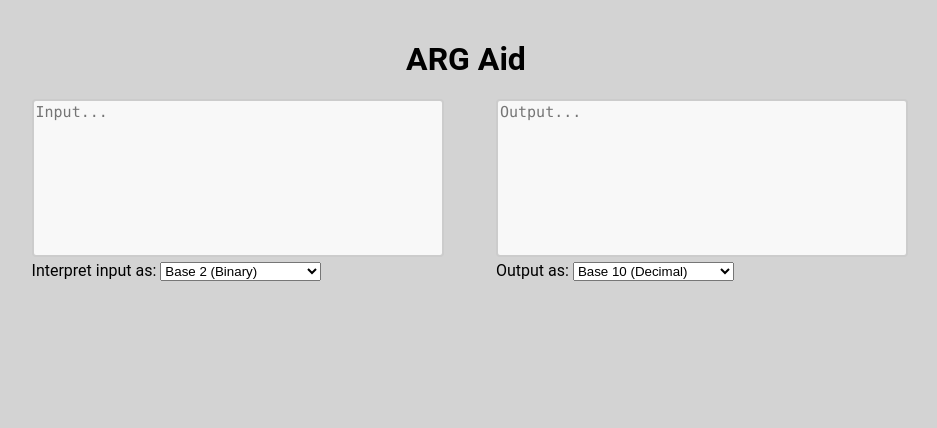
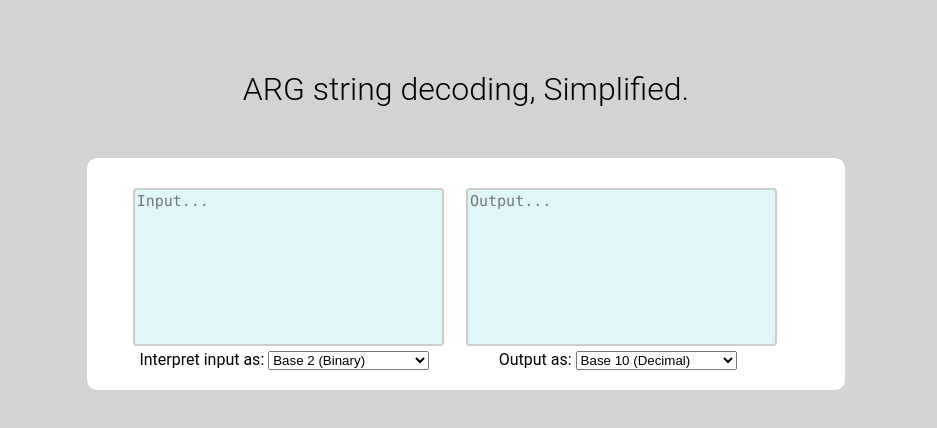
Before and after one commit to Frozemint/ArgAid, a React app: page / in a window 1280 px wide. Shown: the whole page, without its empty margins (174-1111 px from the left). Built offline with nearby package versions, Linux system fonts and the light colour scheme.

Commit message:
slight facelift

```diff
--- a/public/index.html
+++ b/public/index.html
@@ -12,7 +12,7 @@
     <noscript>
       You need to enable JavaScript to run this app.
     </noscript>
-    <h1>ARG Aid</h1>
+    <h1 class="title">ARG string decoding, Simplified.</h1>
     <div id="app"></div>
   </body>
 </html>
--- a/src/index.css
+++ b/src/index.css
@@ -1,29 +1,42 @@
-html {
+html, body {
 	font-family: 'Roboto', sans-sarif;
 	background-color: lightgrey;
 	text-align: center;
 }
-h1 {
-	margin-top: 40px;
+
+
+.title{
+	margin-top: 70px;
+	margin-bottom: 50px;
+	text-align: center;
+	font-weight: 300;
 }
 
-#Main{
+
+#app{
 	margin: 0 auto;
-	width: 80%;
+	height: 50%;
+	width: 60%;
+}
+
+#app #Main{
+	background-color: white;
+	border-radius: 10px;
 }
 
 #LHSDiv, #RHSDiv{
 	width: 40%;
 	display: inline-block;
 	vertical-align: top;
-	margin: 0px 30px 20px 30px;
-	text-align: left;
+
+	margin: 30px 30px 20px 0px;
+	text-align: center;
 }
 
 textarea {
 	width: 100%;
 	height: 150px;
-	background-color: #f8f8f8;
+	background-color: #E0F7FA;
 	border-radius: 4px;
 	border: 2px solid #ccc;
 	resize: none;
```
Also changed, not shown: 1 other file.
